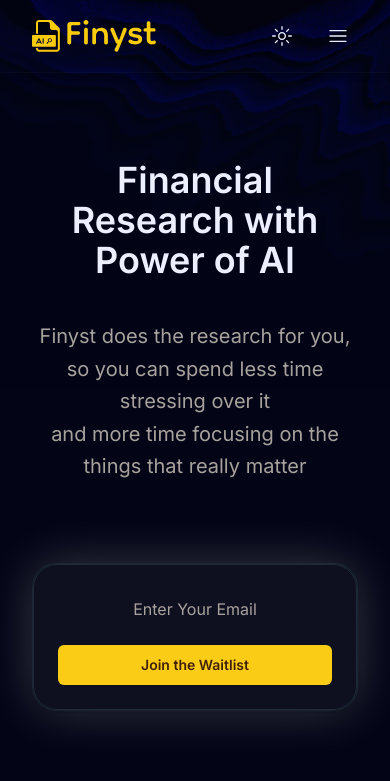
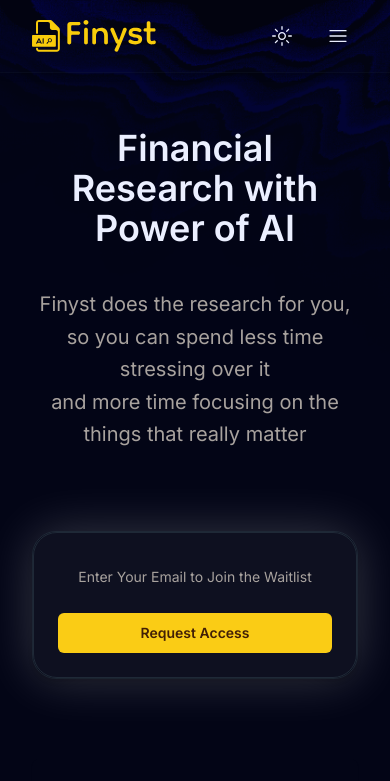
Before and after one commit to rohitnick/finyst, a Next.js app: page / in a window 390 px wide. Shown: the top 781 px of the page. Built offline with nearby package versions, Linux system fonts and the light colour scheme.

Commit message:
change button text

```diff
--- a/src/components/landing-page/hero-action.tsx
+++ b/src/components/landing-page/hero-action.tsx
@@ -87,8 +87,8 @@
                         <Input
                             onChange={(e: { currentTarget: { value: string; }; }) => setEmail(e.currentTarget.value)}
                             type="email"
-                            className="mb-4 text-center text-md border-none bg-transparent focus-visible:ring-0 focus-visible:ring-offset-0 focus-visible:placeholder:text-transparent"
-                            placeholder="Enter Your Email"
+                            className="mb-4 text-center text-sm md:text-md border-none bg-transparent focus-visible:ring-0 focus-visible:ring-offset-0 focus-visible:placeholder:text-transparent"
+                            placeholder="Enter Your Email to Join the Waitlist"
                             value={email}
                         />
                         <Button
@@ -96,7 +96,7 @@
                             type="submit"
                             disabled={isLoading}
                         >
-                            {isLoading ? "Joining..." : "Join the Waitlist"}
+                            {isLoading ? "Requesting..." : "Request Access"}
                         </Button>
                     </form>
                 )}
@@ -104,8 +104,8 @@
                     <form onSubmit={handlePlanSubmit}>
                         <Textarea
                             onChange={(e: { currentTarget: { value: string; }; }) => setPlan(e.currentTarget.value)}
-                            className="mb-4 text-center text-md border-none bg-transparent focus-visible:ring-0 focus-visible:ring-offset-0 focus-visible:placeholder:text-transparent"
-                            placeholder="How do you plan to use Finyst?"
+                            className="mb-4 text-center text-sm md:text-md border-none bg-transparent focus-visible:ring-0 focus-visible:ring-offset-0 focus-visible:placeholder:text-transparent"
+                            placeholder="Tell us how do you plan to use Finyst?"
                             value={plan}
                         />
                         <Button
--- a/src/components/landing-page/index.tsx
+++ b/src/components/landing-page/index.tsx
@@ -18,7 +18,7 @@
         <div className="max-w-screen-xl">
           <Header />
 
-          <main className="container relative mx-auto mt-40 z-20">
+          <main className="container relative mx-auto mt-32 md:mt-40 z-20">
             <section>
               <div className="text-center flex flex-col gap-6">
                 <h1 className="text-4xl md:text-5xl font-semibold mb-4">Financial Research with<br />Power of AI</h1>
```
